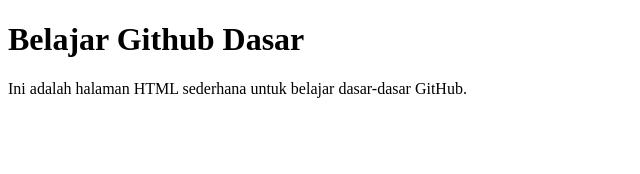
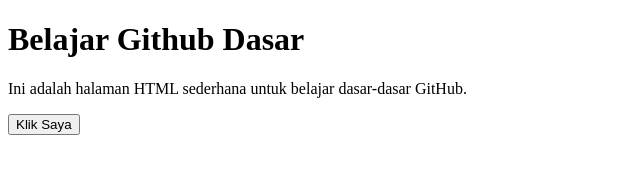
Before and after one commit to Khalidalfatih19/Belajar-Github-Dasar, a plain HTML site: page index.html in a window 1280 px wide. Shown: the whole page, without its empty margins (0-640 px from the left). Drawn offline with Linux system fonts and the light colour scheme.

Commit message:
update file index.html dan tambah file style.css

```diff
--- a/index.html
+++ b/index.html
@@ -8,5 +8,6 @@
 <body>
     <h1>Belajar Github Dasar</h1>
     <p>Ini adalah halaman HTML sederhana untuk belajar dasar-dasar GitHub.</p>
+    <button onclick="alert('Selamat datang di GitHub!')">Klik Saya</button>
 </body>
 </html>
--- /dev/null
+++ b/style.css
@@ -0,0 +1,5 @@
+*{
+    margin: 0;
+    padding: 0;
+    box-sizing: border-box;
+}
```
